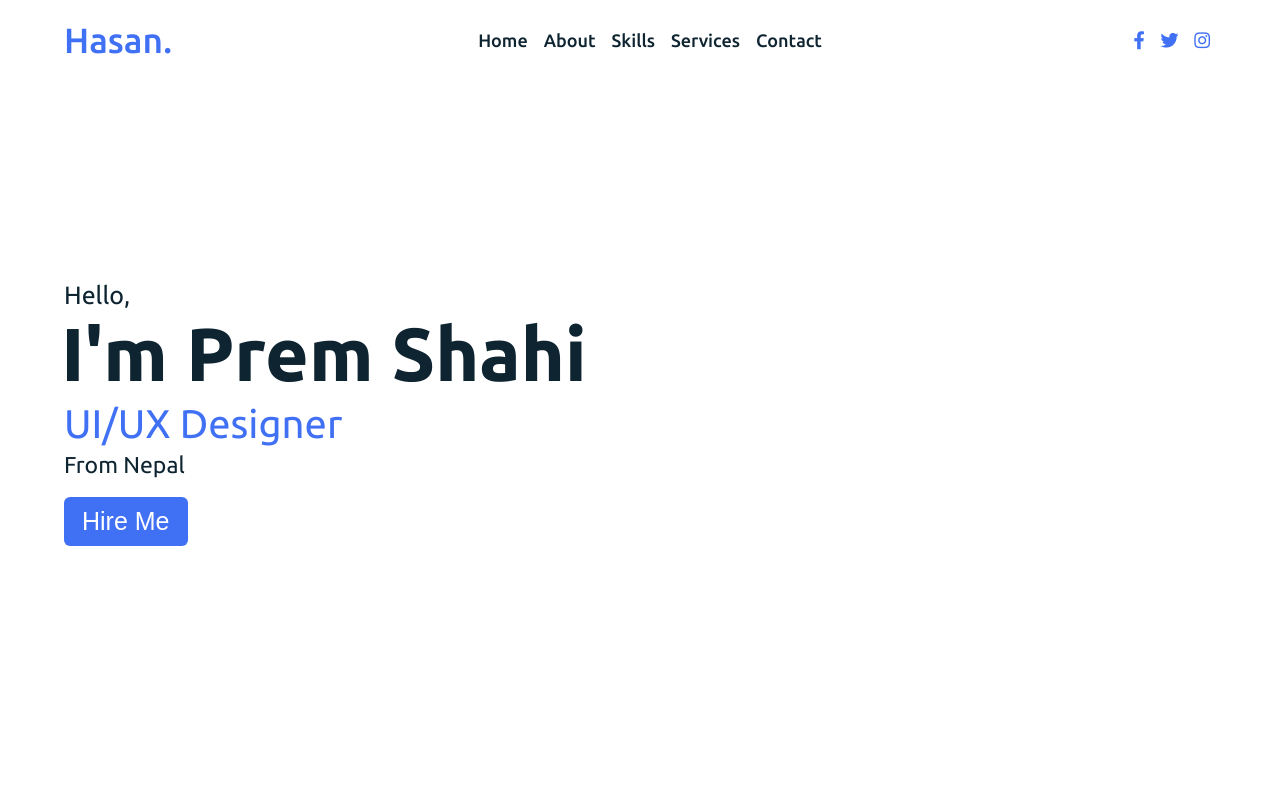
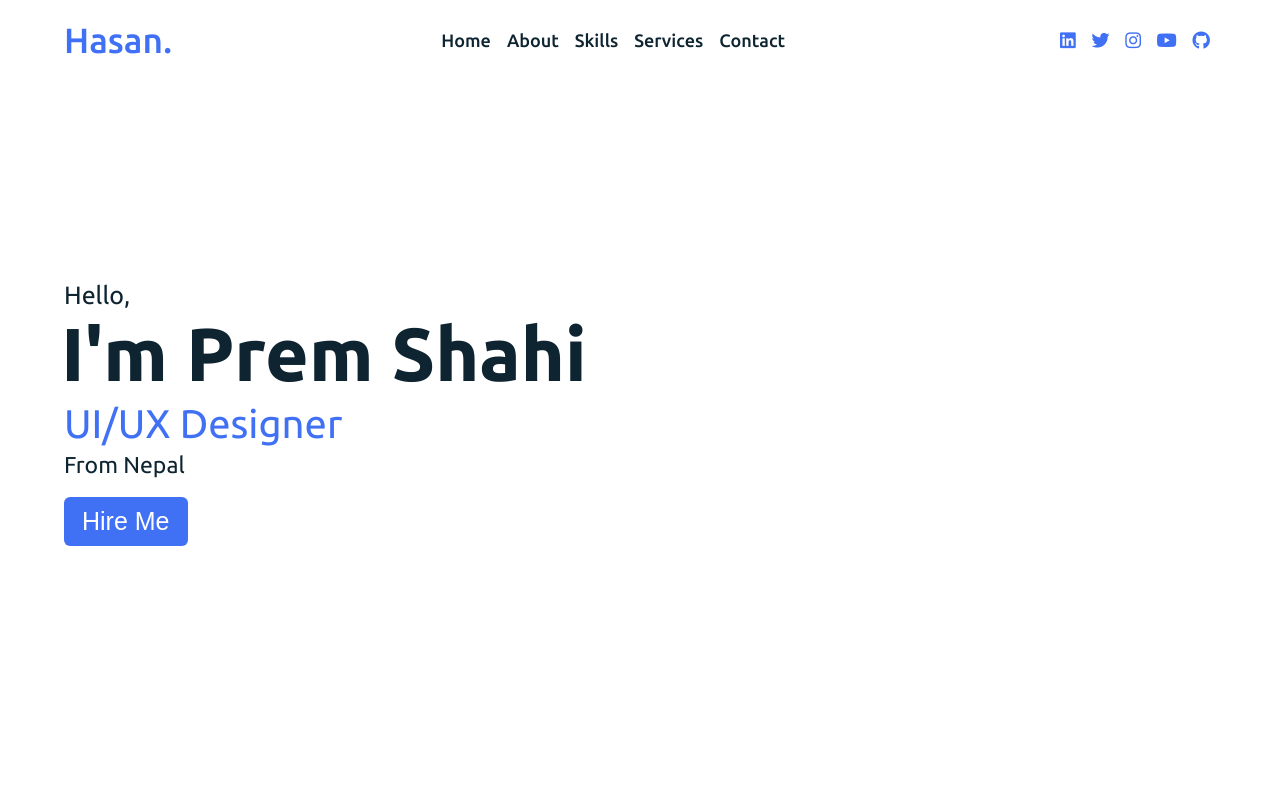
Before and after one commit to hawanbeats/hawanbeats, a plain HTML site: page index.html in a window 1280 px wide. Shown: the top 800 px of the page. Drawn offline with Linux system fonts and the light colour scheme.

Commit message:
Update index.html

```diff
--- a/index.html
+++ b/index.html
@@ -28,9 +28,11 @@
           </div>
       </ul>
       <div class="media-icons">
-        <a href="#"><i class="fab fa-facebook-f"></i></a>
-        <a href="#"><i class="fab fa-twitter"></i></a>
-        <a href="#"><i class="fab fa-instagram"></i></a>
+        <a href="https://www.linkedin.com/in/hasan-damirli-136765228/"><i class="fab fa-linkedin"></i></a>
+        <a href="https://twitter.com/hawanbeats"><i class="fab fa-twitter"></i></a>
+        <a href="https://www.instagram.com/hawanbeats/"><i class="fab fa-instagram"></i></a>
+        <a href="https://www.youtube.com/channel/UCH90Kaz_h0F1iejRh_lZsMQ"><i class="fab fa-youtube"></i></a>
+        <a href="https://github.com/hawanbeats"><i class="fab fa-github"></i></a>
       </div>
     </div>
     <div class="menu-btn">
```
